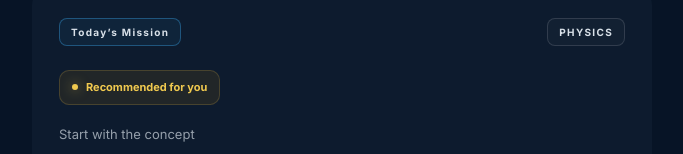
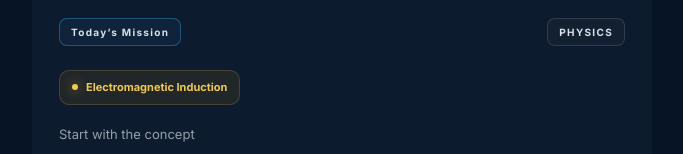
Before and after one commit to examforge99/examlogic, a Next.js app: page /prototypes/nba-session in a window 1280 px wide. Shown: the part 151-305 px from the top of the page, without its empty margins (298-981 px from the left). Built offline with nearby package versions, Linux system fonts and the light colour scheme.

Commit message:
Show concept topic in mission badge

```diff
--- a/src/app/prototypes/nba-session/page.tsx
+++ b/src/app/prototypes/nba-session/page.tsx
@@ -126,7 +126,7 @@ export default function NBASessionPrototype() {
           ) : (
             <>
               <div className="recommendation-row">
-                <span className="recommendation-badge"><span className="pulse-dot" />Recommended for you</span>
+                <span className="recommendation-badge"><span className="pulse-dot" />Electromagnetic Induction</span>
               </div>
               <div className="recommendation-body">
                 <div>
```
